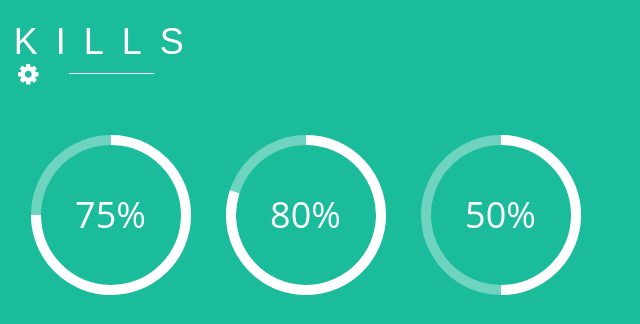
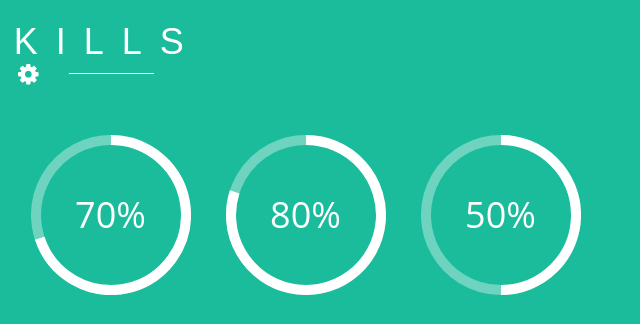
Before and after one commit to vinaygokul-kvg/vinaygokul-kvg.github.io, a plain HTML site: page index.html in a window 1280 px wide. Shown: the part 1440-1764 px from the top of the page, 612-1252 px from the left. Drawn offline with Linux system fonts and the light colour scheme.

Commit message:
Update index.html

```diff
--- a/index.html
+++ b/index.html
@@ -289,7 +289,7 @@ Built various designs for waveguide based Surface Plasmon Resonance sensing and
 					var colors = [
 							['#6ed4c0', '#ffffff'], ['#6ed4c0', '#ffffff'], ['#6ed4c0', '#ffffff'], ['#6ed4c0', '#ffffff'], ['#6ed4c0', '#ffffff'], ['#6ed4c0', '#ffffff']
 						];
-					var percentage=[80,80,70,75,80,50];
+					var percentage=[80,80,70,70,80,50];
 					for (var i = 1; i <7; i++)
 					 {
 						var child = document.getElementById('circles-' + i);
```
